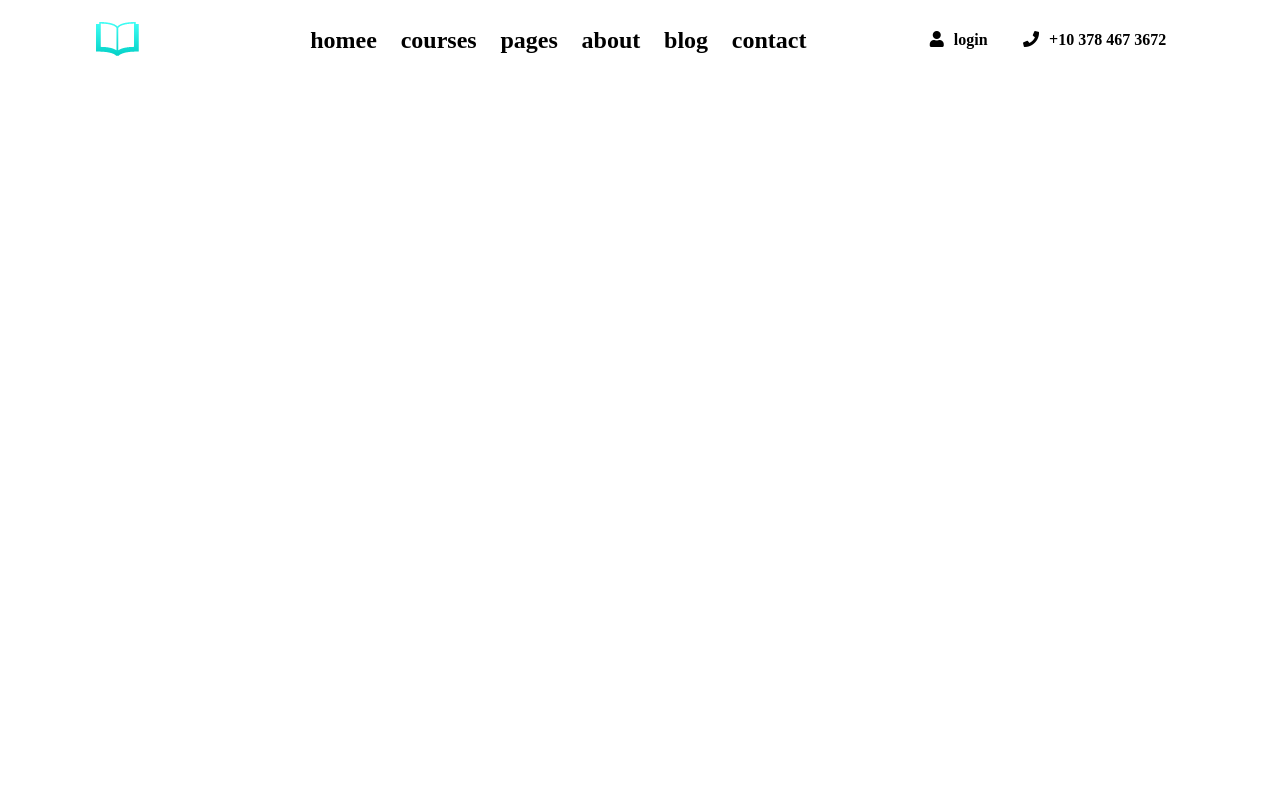
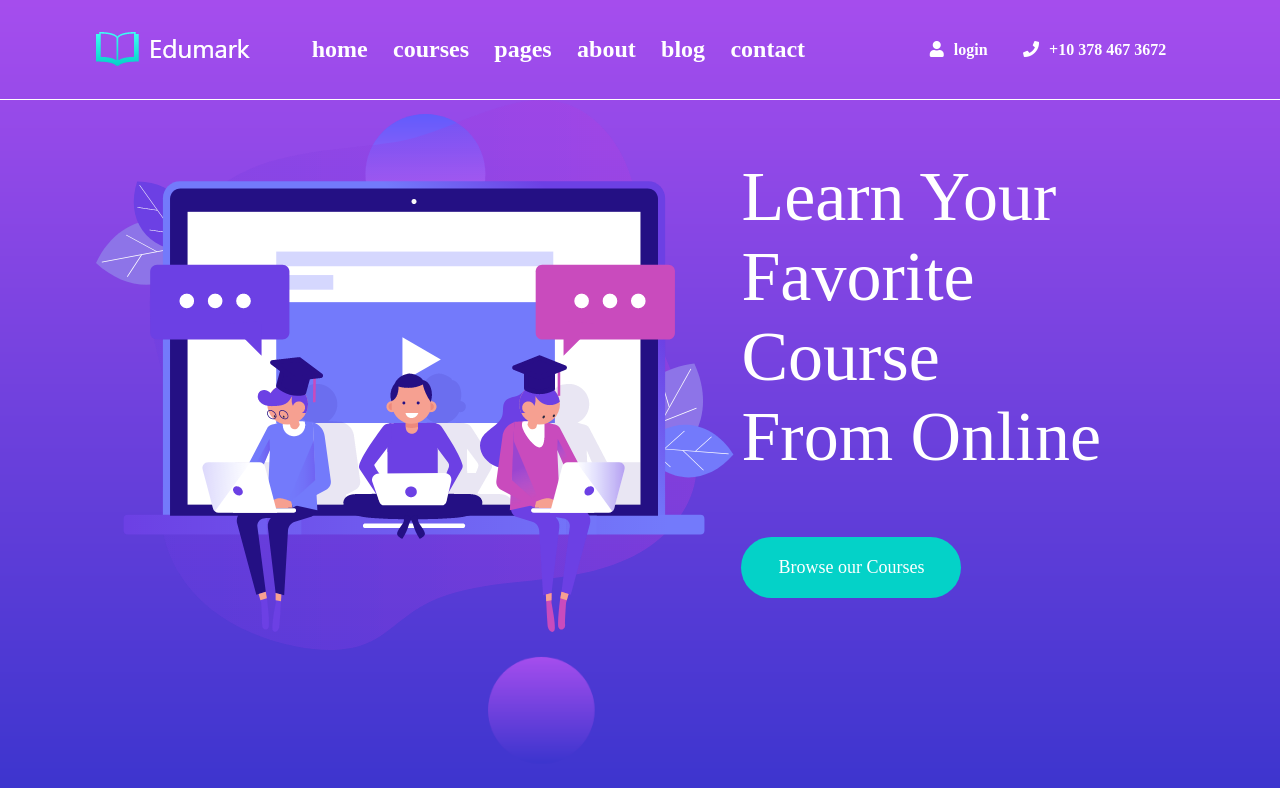
Before and after one commit to Al-sakhen/ThirdPro, a plain HTML site: page index.html in a window 1280 px wide. Drawn offline with Linux system fonts and the light colour scheme.

Commit message:
section1

```diff
--- a/assets/css/style.css
+++ b/assets/css/style.css
@@ -19,8 +19,11 @@
 
 nav {
 /* background-color: blueviolet; */
-    height: 80px;
+height: 100px;
+border-bottom: solid 1px white;
+
 }
+
 nav .logo {
 width: 10%;
 }
@@ -35,7 +38,7 @@ nav .list ul{
 }
 nav .list ul a{
 text-decoration: none;
-    color: #000;
+color: #fff;
 font-weight: bold;
 cursor: pointer;
 }
@@ -56,10 +59,77 @@ nav .content{
 
 nav .content .login a ,  nav .content .number .background a{
 text-decoration: none;
-    color: #000;
+color: #fff;
 font-weight: bold;
 cursor: pointer;
 }
 nav .content .login .title , nav .content .number .background .num{
 margin-left: 10px;
 }
+nav .list .item{
+position: relative;
+}
+nav .list .dropdown{
+
+position: absolute;
+width: 200px;
+flex-direction: column;
+align-items: flex-start;
+margin-top: 37px;
+/* box-shadow: -10px 0 5px #FFF1BD   ; */
+background-color: #fff;
+visibility: hidden;
+opacity: 0;
+transition:.5s;
+padding: 12px 10px;
+}
+nav .list .dropdown li{
+
+font-size: 20px;
+}
+nav .list .item:hover .dropdown{
+opacity: 1;
+visibility: visible;
+}
+header{
+background-image: url(../img/2.webp);
+height: 100vh;
+background-size:cover;
+background-repeat: no-repeat;
+}
+nav .list .dropdown li {
+padding-bottom: 10px;
+}
+.section1 .header-content{
+
+width: 40%;
+margin: auto;
+}
+.section1  .header-content h1{
+    color: #fff;
+    font-size: 70px;
+    font-weight:normal ;
+}
+.section1  .header-content .header-btn{
+    margin-top: 60px;
+    width: 220px;
+    background-color: #04d2c8;
+    padding: 20px 30px;
+    border-radius: 40px;
+    display: flex;
+
+}
+.section1  .header-content .header-btn a{
+    text-decoration: none;
+    margin: auto;
+    color: white;
+    font-size: 18px;
+}
+.section1  .header-content .header-btn:hover {
+    background-color: transparent;
+    border:solid 1px #04d2c8;
+
+}
+.section1  .header-content .header-btn:hover a{
+color: #04d2c8;
+}
--- a/index.html
+++ b/index.html
@@ -11,6 +11,7 @@
 </head>
 
 <body>
+    <header >
     <nav>
         <div class="container">
             <div class="row">
@@ -19,12 +20,23 @@
                 </div>
                 <div class="list">
                     <ul>
-                        <a href=""><li>homee</li></a>
-                        <a href=""><li>courses</li></a>
-                        <a href=""><li>pages</li></a>
-                        <a href=""><li>about</li></a>
-                        <a href=""><li>blog</li></a>
-                        <a href=""><li>contact</li></a>
+                        <li class="item"><a href="">home</a></li>
+                        <li class="item"><a href="">courses</a></li>
+                        <li class="item"><a href="">pages</a>
+                            <ul class="dropdown">
+                                <li>Course Details</li>
+                                <li>Elements</li>
+                            </ul>
+                        </li>
+                        <li class="item"><a href="">about</a></li>
+                        <li class="item"><a href="">blog</a>
+                            <ul class="dropdown">
+                                <li>Blog</li>
+                                <li>Single-Blog</li>
+                            </ul>
+
+                        </li>
+                        <li class="item"><a href="">contact</a></li>
                     </ul>
                 </div>
                 <div class="content">
@@ -42,6 +54,24 @@
         </div>
     </nav>
 
+     <section class="section1">
+         <div class="container">
+             <div class="row">
+                 <div class="header-img">
+                    <img src="assets/img/1.webp" alt="">
+                 </div>
+                 <div class="header-content">
+                     <h1>Learn Your <br> Favorite Course <br> From Online</h1>
+                     <div class="header-btn">
+                         <a href="#">Browse our Courses</a>
+                     </div>
+
+                 </div>
+             </div>
+         </div>
+     </section>
+
+</header>
 
 
 
```
Also changed, not shown: assets/img/1.webp (added), assets/img/2.webp (added). Lines whose indentation alone changed are shown as unchanged.
